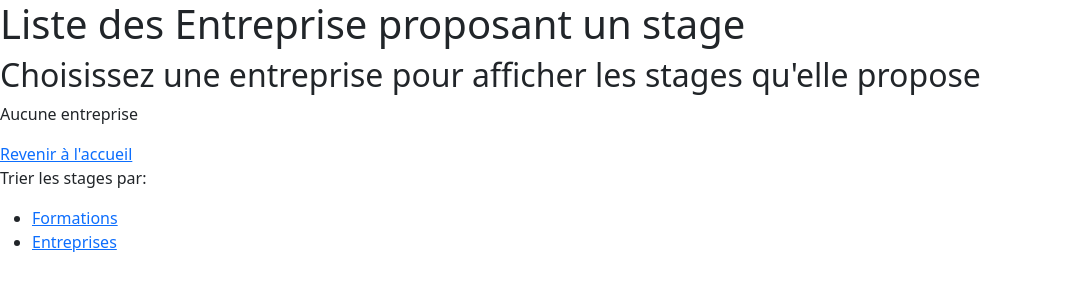
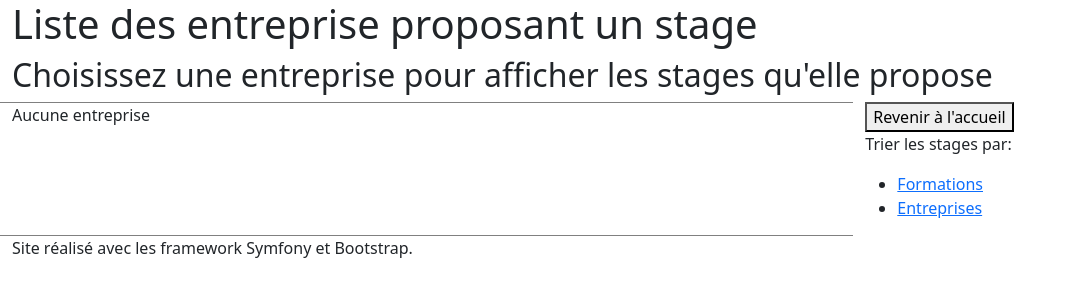
Before and after one commit to Clemmos/DUT, a Symfony app: template templates/prostages/affichageEntreprises.html.twig in a window 1280 px wide. Shown: the top 300 px of the page, without its empty margins (0-1077 px from the left). Run offline with Twig, Linux system fonts and the light colour scheme; the template is opened without the code that fills it, so the values that code supplies are empty; some libraries are stand-ins or nearby versions.

Commit message:
fin, ajout de css

```diff
--- a/templates/base.html.twig
+++ b/templates/base.html.twig
@@ -11,18 +11,24 @@
         {% endblock %}
     </head>
     <body>
-
+        <div class="container-fluid">
+            <div class="row">
+                <div class="col-md-12">
                     <!-- BLOC TITRE -->
                     {% block TitreContenu %}
                     {% endblock %}
-
+                </div>
+            </div>
+            <div class="row">
+                <div class="col-md-8" style ="border-top:solid grey 1px;border-bottom:solid grey 1px;">
                     <!-- BLOC CONTENU -->
                     {% block contenu %}
                     {% endblock %}
-
+                </div>
+                <div class="col-md-4" >
                     <!-- BLOC ASIDE -->
                     {% block aside %}
-        <a href="/"> Revenir à l'accueil </a> <br>
+                    <button onclick="window.location.href='/'"> Revenir à l'accueil </button> <br>
                     <p> Trier les stages par: </p>
                     <ul>
                             <li>
@@ -33,10 +39,14 @@
                             </li>
                     </ul>
                     {% endblock %}
-
+                </div>
+            </div>
             <!-- BLOC PIED DE PAGE -->
         {% block footer %}
+        <p>Site réalisé avec les framework Symfony et Bootstrap.</p>
         {% endblock %}
+        </div>
+
 
         <!-- BLOC JAVASCRIPT     -->
         {% block javascripts%}
--- a/templates/prostages/affichageEntreprises.html.twig
+++ b/templates/prostages/affichageEntreprises.html.twig
@@ -1,6 +1,6 @@
 {% extends 'base.html.twig' %}
 {% block TitreContenu %}
-    <h1> Liste des Entreprise proposant un stage</h1>
+    <h1> Liste des entreprise proposant un stage</h1>
     <h2> Choisissez une entreprise pour afficher les stages qu'elle propose </h2>
 {% endblock %}
 
--- a/templates/prostages/affichageListeStages.html.twig
+++ b/templates/prostages/affichageListeStages.html.twig
@@ -6,7 +6,7 @@
 
 {% block contenu %}
     {% for stages in listeStages %}
-        <div class="conteneurStage">
+        <div style ="border-bottom:solid grey 1px;">
         nom du stage:
         <a href="/stages/{{stages.id}}"> {{stages.titre}} <br></a>
         nom de l'entreprise : {{stages.getEntreprise.nom}} <br>
--- a/templates/prostages/affichageStagesFormation.html.twig
+++ b/templates/prostages/affichageStagesFormation.html.twig
@@ -7,7 +7,7 @@
 {% for stage in stages %}
     {% for formationStage in stage.getFormations() %}
         {% if formationStage.getId() == formation.getId() %}
-        <div class="conteneurStage">
+        <div style ="border-bottom:solid grey 1px;">
         nom du stage:
         <a href="/stages/{{stage.id}}"> {{stage.titre}} <br></a>
         nom de l'entreprise : {{stage.getEntreprise.nom}} <br>
```
Lines whose indentation alone changed are shown as unchanged.
